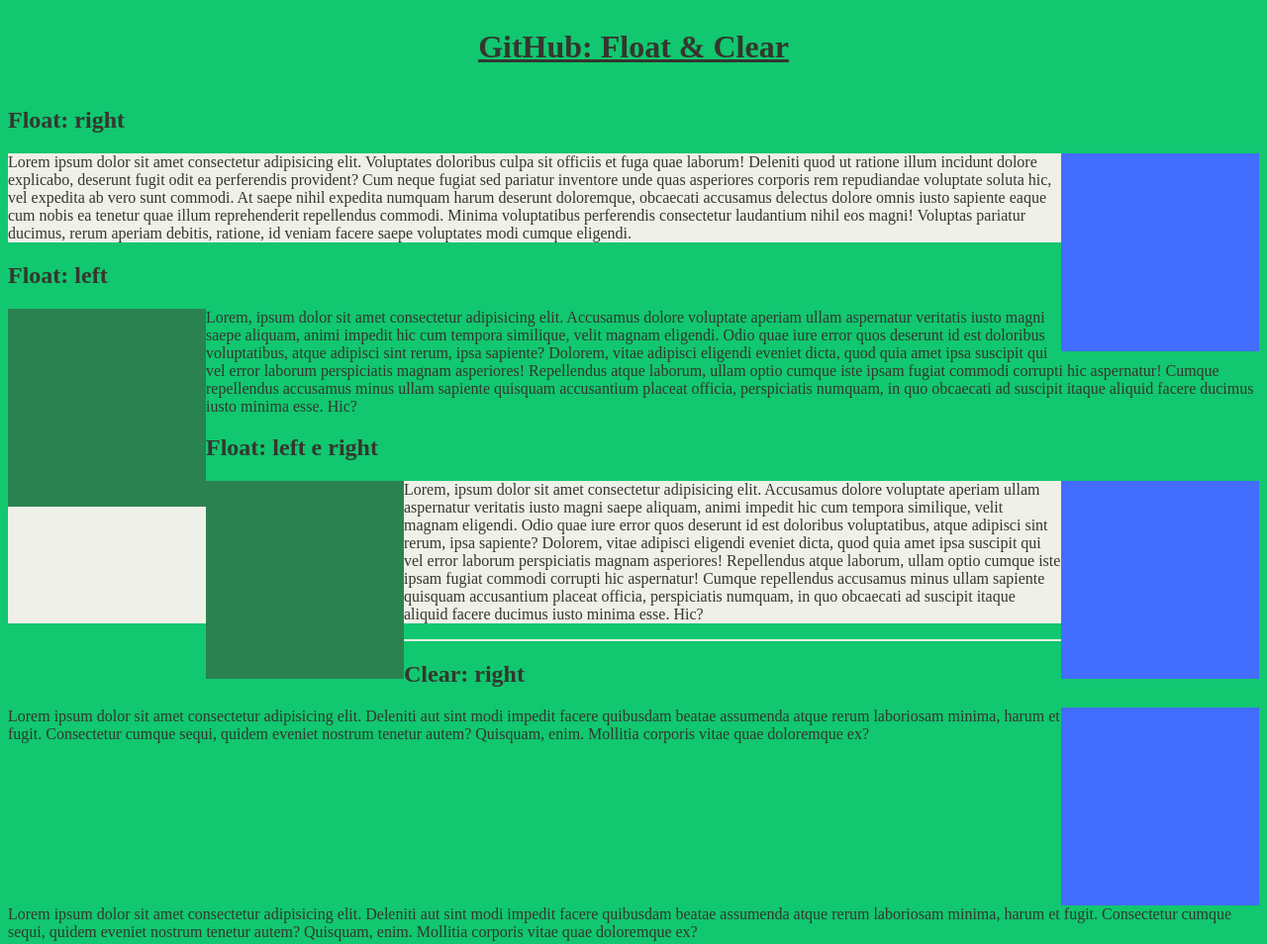
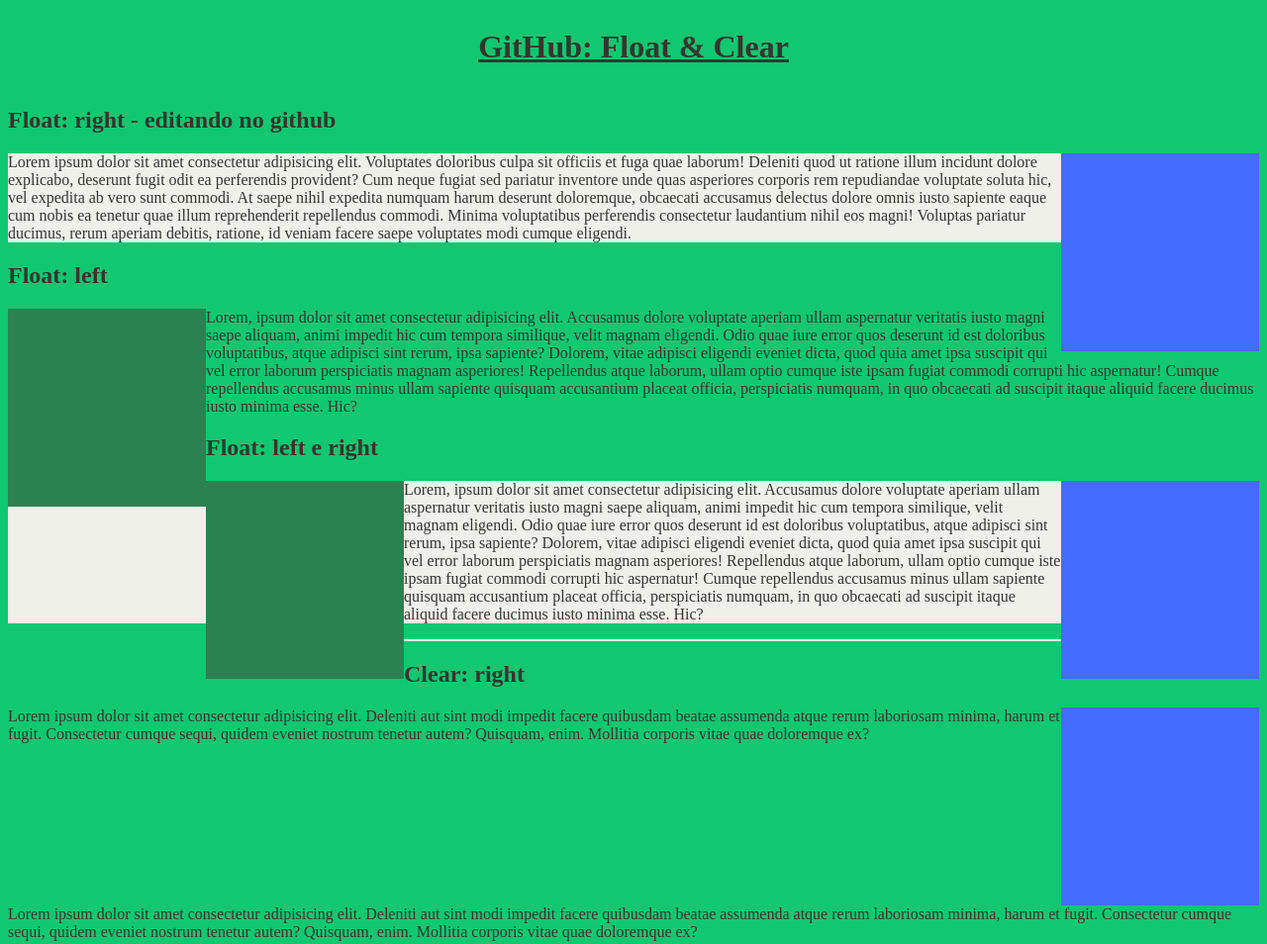
Before and after one commit to marmodolo/testeFloat, a plain HTML site: page index.html in a window 1280 px wide. Shown: the top 954 px of the page at 99% size. Drawn offline with Linux system fonts and the light colour scheme.

Commit message:
Update index.html

```diff
--- a/index.html
+++ b/index.html
@@ -11,7 +11,7 @@
     <header>
       <h1>GitHub: Float & Clear</h1>
     </header>
-    <h2>Float: right</h2>
+    <h2>Float: right - editando no github</h2>
     <div id="elemento-direita"></div>
     <p style="background-color: #eff0e8">
       Lorem ipsum dolor sit amet consectetur adipisicing elit. Voluptates
```
